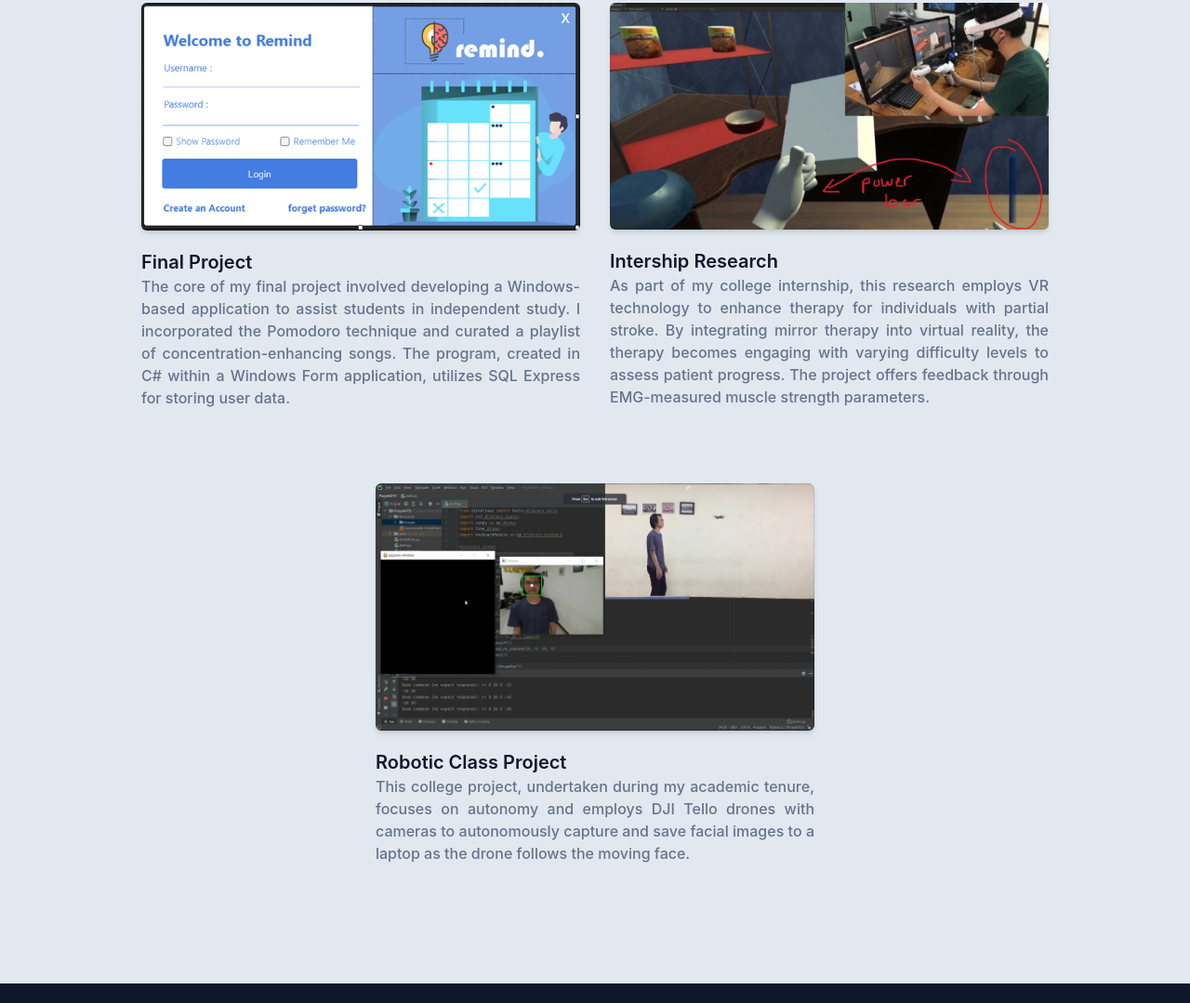
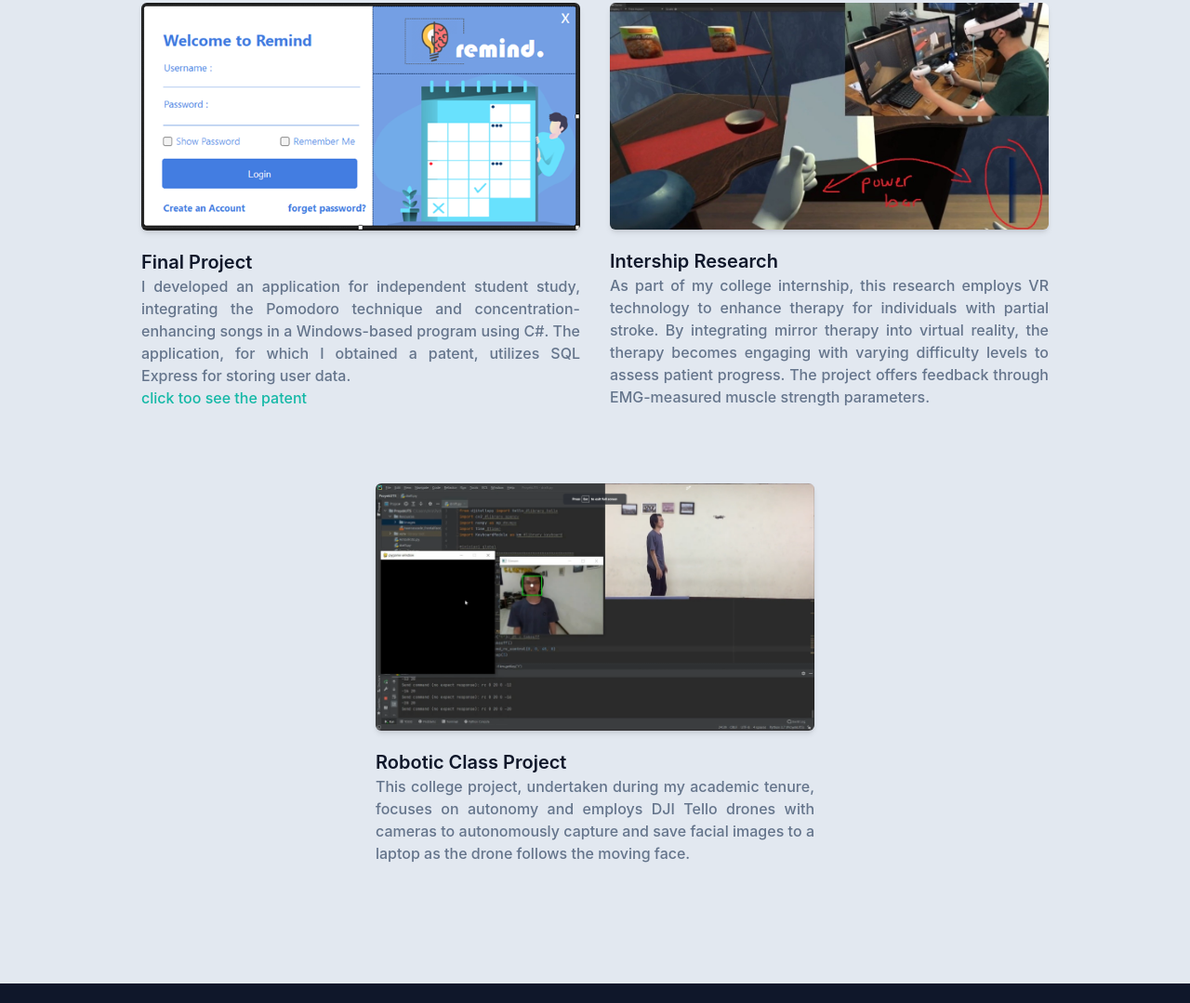
Before and after one commit to ChristianAdriel/first-portofolio, a website: page index.html in a window 1280 px wide. Shown: the part 2403-3482 px from the top of the page at 93% size. Drawn offline with Linux system fonts and the light colour scheme.

Commit message:
Update index.html

```diff
--- a/index.html
+++ b/index.html
@@ -226,7 +226,8 @@
                         <img src="src/image/porto/remind1.png" alt="TA" width="100%">
                     </div>
                     <h3 class="font-semibold text-xl text-dark mt-5">Final Project</h3>
-                    <p class="font-medium text-base text-secondary text-justify">The core of my final project involved developing a Windows-based application to assist students in independent study. I incorporated the Pomodoro technique and curated a playlist of concentration-enhancing songs. The program, created in C# within a Windows Form application, utilizes SQL Express for storing user data.</p>
+                    <p class="font-medium text-base text-secondary text-justify">I developed an application for independent student study, integrating the Pomodoro technique and concentration-enhancing songs in a Windows-based program using C#. The application, for which I obtained a patent, utilizes SQL Express for storing user data.</p>
+                    <a href="https://drive.google.com/file/d/1N6zzUMOYM9HGExUSp4mGUhd2u3eAhL_1/view" class="text-primary text-base font-medium">click too see the patent</a>
                 </div>
                 <div class="mb-12 p-4 md:w-1/2">
                     <div class="rounded-md shadow-md overflow-hidden">
```
